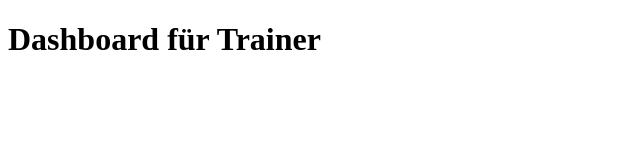
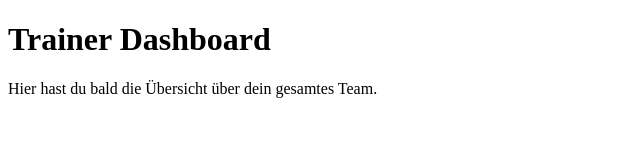
Before and after one commit to Mars1904/Spandau-Whoop, a plain HTML site: page frontend/trainer.html in a window 1280 px wide. Shown: the whole page, without its empty margins (0-640 px from the left). Drawn offline with Linux system fonts and the light colour scheme.

Commit message:
trainer.html

```diff
--- a/frontend/trainer.html
+++ b/frontend/trainer.html
@@ -1 +1,10 @@
-<!DOCTYPE html><html><head><title>Trainer Dashboard</title></head><body><h1>Dashboard für Trainer</h1></body></html>
+<!DOCTYPE html>
+<html lang="de">
+<head>
+  <title>Trainer Dashboard – Spandau 04</title>
+</head>
+<body>
+  <h1>Trainer Dashboard</h1>
+  <p>Hier hast du bald die Übersicht über dein gesamtes Team.</p>
+</body>
+</html>
```
